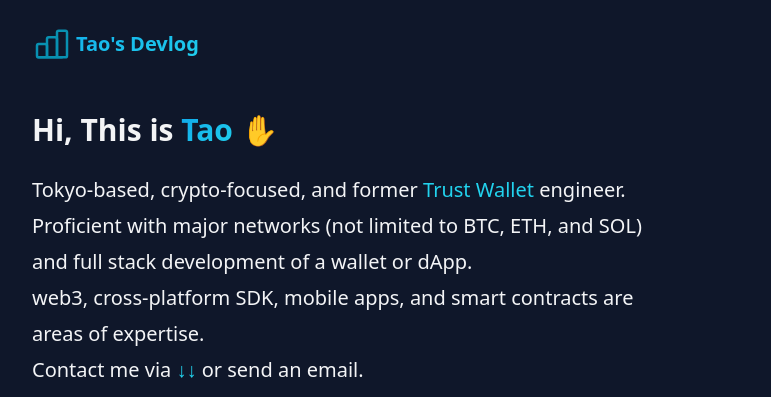
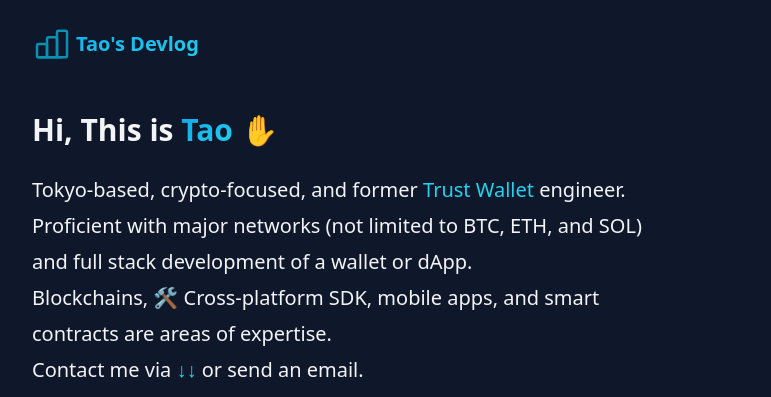
Before and after one commit to hewigovens/hewig.dev, an Astro site: page / in a window 1280 px wide. Shown: the top 397 px of the page, 108-879 px from the left. Built offline with nearby package versions, Linux system fonts and the light colour scheme; Astro itself is replaced by a stand-in of ours.

Commit message:
Update Hero.tsx

```diff
--- a/src/partials/Hero.tsx
+++ b/src/partials/Hero.tsx
@@ -20,7 +20,7 @@ const Hero = () => (
             Trust Wallet
           </a> engineer. Proficient with major networks (not limited to BTC, ETH, and SOL) and full stack development of a wallet or dApp.
           <br />
-          web3, cross-platform SDK, mobile apps, and smart contracts are areas of expertise.
+          Blockchains, 🛠️ Cross-platform SDK, mobile apps, and smart contracts are areas of expertise.
           <br />
           Contact me via <a className="text-cyan-400 hover:underline" href="/">
             ↓↓
```
